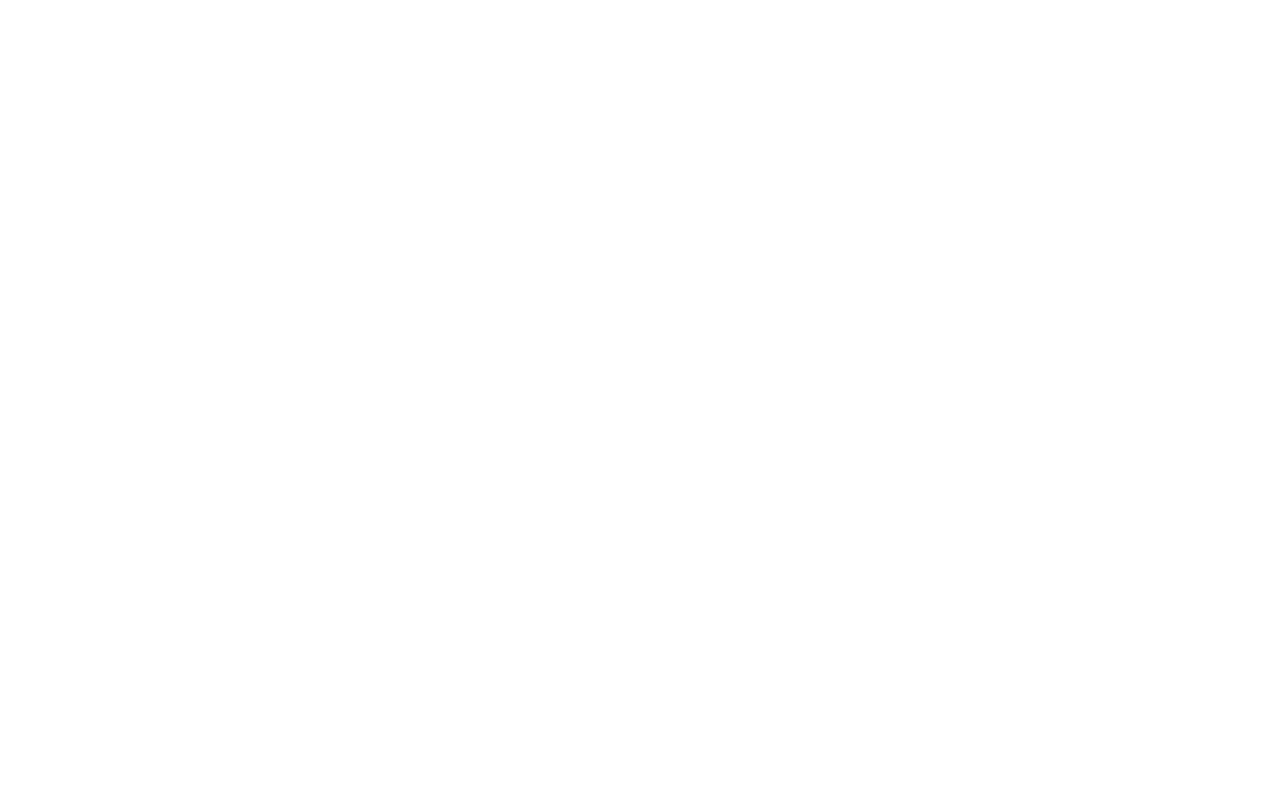
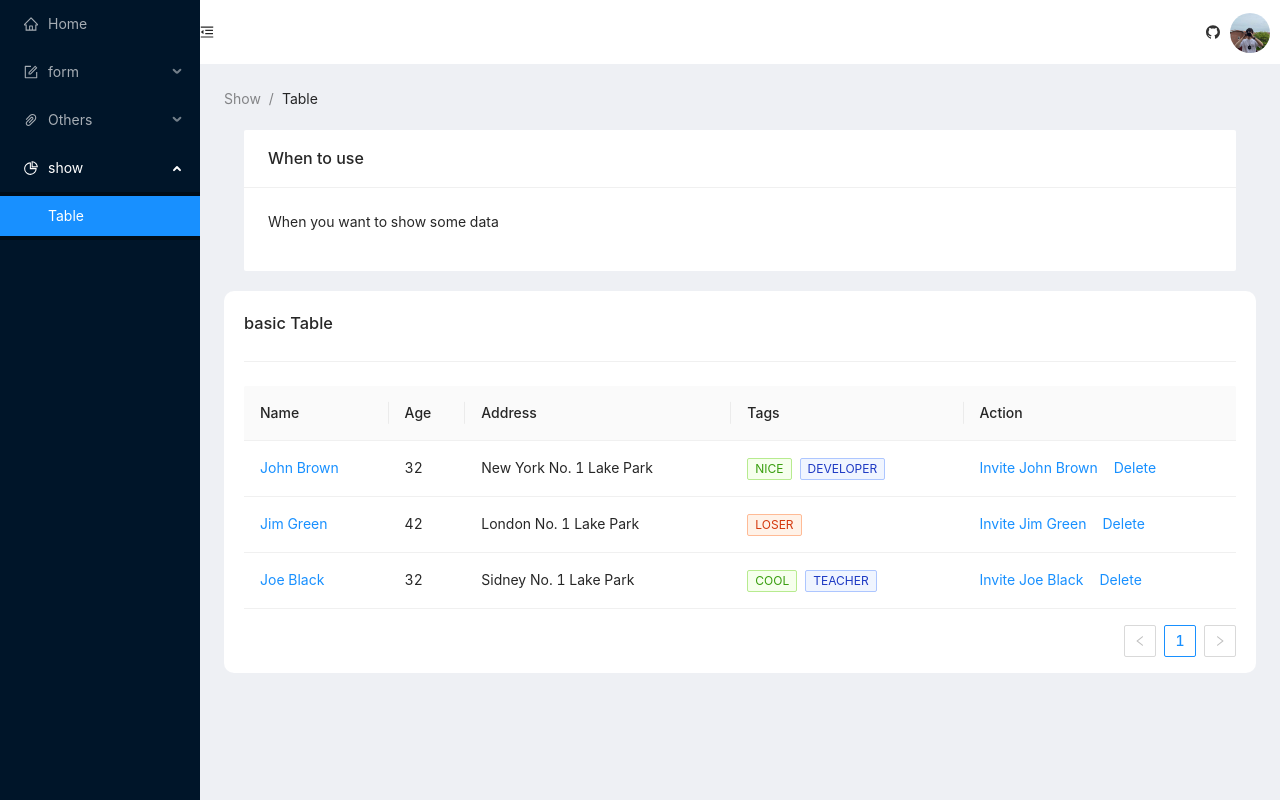
Before and after one commit to kouteisang/react-management, a React (Create React App) app: page /show/table in a window 1280 px wide. Before the commit this address had no page. Built offline with nearby package versions, Linux system fonts and the light colour scheme; sample sign-in values are in the browser's storage.

Commit message:
menu bug fix & table done

```diff
--- a/src/App.js
+++ b/src/App.js
@@ -6,6 +6,7 @@ import Visualization from './pages/Visualization'
 import GeneralForm from './pages/Form/GeneralForm';
 import StepForm from './pages/Form/StepForm';
 import Editor from './pages/Editor';
+import TableLayout from './pages/Table'
 import 'antd/dist/antd.min.css'
 import './App.css';
 
@@ -20,6 +21,7 @@ function App() {
             <Route path='/form/general-form' element={<GeneralForm/>}></Route>
             <Route path='/form/step-form' element={<StepForm/>}></Route>
             <Route path="/others/rich-test" element={<Editor/>}></Route>
+            <Route path="/show/table" element={<TableLayout/>}></Route>
           </Route>
           <Route path='/login' element={<Login/>}></Route>
         </Routes>
--- a/src/pages/ManageLayout/index.js
+++ b/src/pages/ManageLayout/index.js
@@ -1,5 +1,8 @@
 import React, { useState } from 'react';
-import {Outlet, useNavigate} from 'react-router-dom'
+import {
+  Outlet,
+  useNavigate,
+  useLocation} from 'react-router-dom'
 
 import {
   MenuFoldOutlined,
@@ -10,7 +13,8 @@ import {
   SettingOutlined,
   LogoutOutlined,
   FormOutlined,
-  PaperClipOutlined
+  PaperClipOutlined,
+  PieChartOutlined
 } from '@ant-design/icons';
 import { Layout, Menu, Avatar } from 'antd';
 
@@ -23,10 +27,23 @@ const { Header, Sider, Content } = Layout;
 function ManageLayout(){
   const [collapsed, setCollapsed] = useState(false);
   const navigate  = useNavigate();
+  const location = useLocation();
+
+  const getPathSelect = () => {
+    let paths = location.pathname.split("/");
+    let temp = [];
+    let t = "";
+    for(let i = 1; i < paths.length-1; i ++){
+      t += "/";
+      t += paths[i];
+      temp.push(t);
+    }
+    return temp;
+  }
 
   const items = [
     {
-      key: 'Home',
+      key: '/',
       icon: <HomeOutlined />,
       label: 'Home',
       onClick: function(){
@@ -36,18 +53,18 @@ function ManageLayout(){
     {
       label: 'form',
       icon: <FormOutlined/>,
-      key: 'form',
+      key: '/form',
       children:[
         {
           label:"General Form",
-          key:"general-form",
+          key:"/form/general-form",
           onClick:function(){
             navigate('/form/general-form')
           }
         },
         {
           label:"Step Form",
-          key:"step-form",
+          key:"/form/step-form",
           onClick:function(){
             navigate('/form/step-form')
           }
@@ -57,13 +74,27 @@ function ManageLayout(){
     {
       label:"Others",
       icon:<PaperClipOutlined />,
-      key: "others",
+      key: "/others",
       children:[
         {
           label:"Rich Text",
-          key:"rich-text",
+          key:"/others/rich-test",
           onClick:function(){
             navigate("/others/rich-test")
+          }
+        }
+      ]
+    },
+    {
+      label:"show",
+      icon:<PieChartOutlined />,
+      key: "/show",
+      children:[
+        {
+          label:"Table",
+          key:"/show/table",
+          onClick:function(){
+            navigate("/show/table")
           }
         }
       ]
@@ -86,8 +117,10 @@ function ManageLayout(){
         <Menu
           theme="dark"
           mode="inline"
-          defaultSelectedKeys={['1']}
+          defaultSelectedKeys={[location.pathname]}
           items={items}
+          defaultOpenKeys={getPathSelect()}
+
         />
       </Sider>
       <Layout className="site-layout">
--- /dev/null
+++ b/src/pages/Table/index.js
@@ -0,0 +1,118 @@
+import {
+    Space,
+    Table,
+    Tag,
+    Divider,
+    Card } from 'antd';
+import CustomerBreadcrumb from "../../component/CustomerBreadcrumb";
+import './index.scss'
+
+function TableLayout(){
+
+    const columns = [
+        {
+          title: 'Name',
+          dataIndex: 'name',
+          key: 'name',
+          render: (text) => <a>{text}</a>,
+        },
+        {
+          title: 'Age',
+          dataIndex: 'age',
+          key: 'age',
+        },
+        {
+          title: 'Address',
+          dataIndex: 'address',
+          key: 'address',
+        },
+        {
+          title: 'Tags',
+          key: 'tags',
+          dataIndex: 'tags',
+          render: (_, { tags }) => (
+            <>
+              {tags.map((tag) => {
+                let color = tag.length > 5 ? 'geekblue' : 'green';
+
+                if (tag === 'loser') {
+                  color = 'volcano';
+                }
+
+                return (
+                  <Tag color={color} key={tag}>
+                    {tag.toUpperCase()}
+                  </Tag>
+                );
+              })}
+            </>
+          ),
+        },
+        {
+          title: 'Action',
+          key: 'action',
+          render: (_, record) => (
+            <Space size="middle">
+              <a>Invite {record.name}</a>
+              <a onClick={()=>{console.log(record)}}>Delete</a>
+            </Space>
+          ),
+        },
+      ];
+      const data = [
+        {
+          key: '1',
+          name: 'John Brown',
+          age: 32,
+          address: 'New York No. 1 Lake Park',
+          tags: ['nice', 'developer'],
+        },
+        {
+          key: '2',
+          name: 'Jim Green',
+          age: 42,
+          address: 'London No. 1 Lake Park',
+          tags: ['loser'],
+        },
+        {
+          key: '3',
+          name: 'Joe Black',
+          age: 32,
+          address: 'Sidney No. 1 Lake Park',
+          tags: ['cool', 'teacher'],
+        },
+      ];
+
+
+
+
+
+    return (
+        <div>
+            <CustomerBreadcrumb arr={['Show','Table']}></CustomerBreadcrumb>
+            <div className="site-card-border-less-wrapper">
+                <Card
+                title="When to use"
+                bordered={false}
+                style={{
+                    width: "100%",
+                }}
+                >
+                <p>When you want to show some data</p>
+                </Card>
+            </div>
+            <div className='table-content'>
+                <h3>basic Table</h3>
+                <Divider/>
+                <Table
+                columns={columns}
+                dataSource={data}
+                pagination={{
+                    pageSize:10
+                }}  />
+            </div>
+        </div>
+    )
+}
+
+export default TableLayout;
--- /dev/null
+++ b/src/pages/Table/index.scss
@@ -0,0 +1,10 @@
+.table-content{
+    background-color: #fff;
+    padding: 20px;
+    padding-bottom: 0px;
+    border-radius: 10px;
+    .table-title{
+        font-size: 1.3rem;
+        vertical-align: middle;
+    }
+}
```
